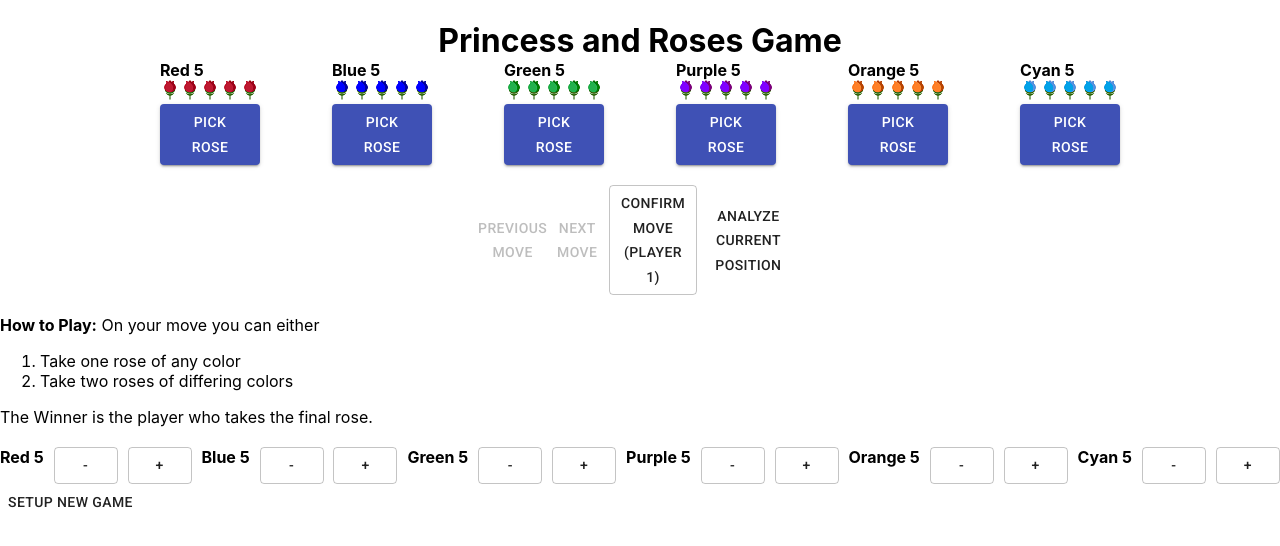
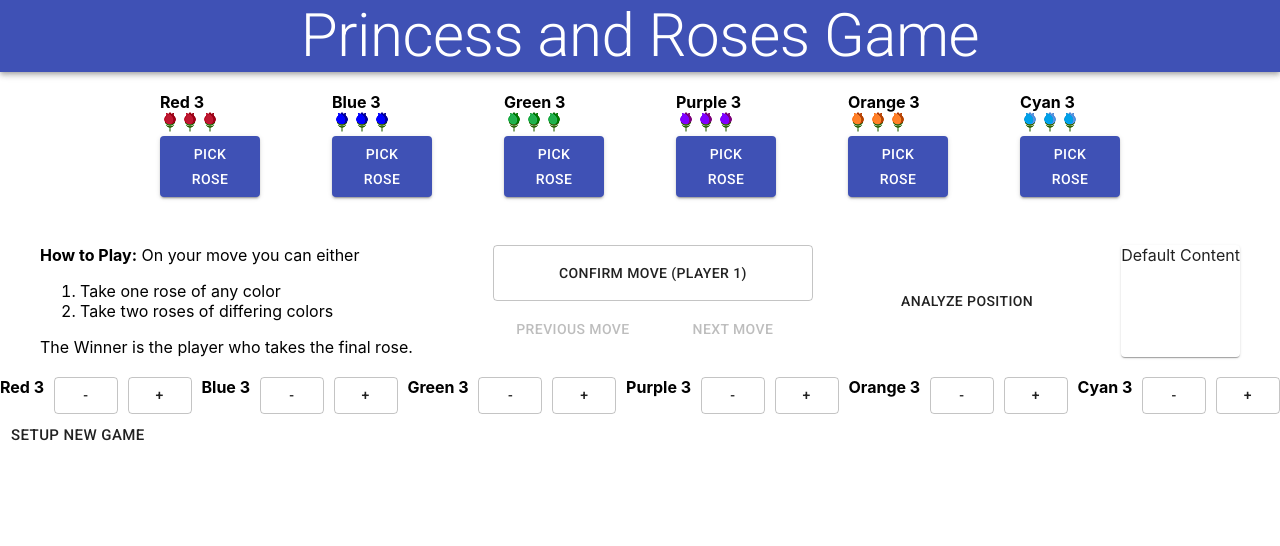
Before and after one commit to RyanGreyling2/Princess-Rose-Analysis, a React (Create React App) app: page / in a window 1280 px wide. Shown: the top 546 px of the page. Built offline with nearby package versions, Linux system fonts and the light colour scheme.

Commit message:
Styling
Made things look prettier. Added different display states for the Analysis button

```diff
--- a/src/App.css
+++ b/src/App.css
@@ -7,6 +7,18 @@ h1 {
 .bush {
   display: table;
   width: 100px;
+}
+
+.blank-line {
+  line-height: 20px;
+}
+
+.blank-line-thin {
+  line-height: 4px;
+}
+
+.blank-height {
+  height: 24px;
 }
 
 /* .bush-row1 {
@@ -35,30 +47,34 @@ h1 {
   justify-content: space-between;
 }
 
-.blank-line {
-  line-height: 20px;
+.picked-rose-arr {
+  height: 20px;
+}
+
+.flexbox-main {
+  display: flex;
+  flex-direction: row;
+  justify-content: space-around;
+}
+
+.rules {
+  text-align: left;
 }
 
 .update {
-  margin: auto;
   width: 25%;
 
   display: flex;
-  flex-direction: row;
+  flex-flow: row wrap;
 }
 
 .update-button {
   margin: auto;
-  width: 50%;
+  width: 100%;
 }
 
-.picked-rose-arr {
-  height: 20px;
-}
-
-.rules {
+.next-button {
   width: 50%;
-  text-align: left;
 }
 
 .setup {
--- a/src/App.tsx
+++ b/src/App.tsx
@@ -1,7 +1,5 @@
 import {useState, useEffect} from 'react';
 import './App.css';
-
-import { Button } from '@material-ui/core';
 
 import red from './Colors/red.png';
 import blue from './Colors/blue.png';
@@ -10,11 +8,21 @@ import cyan from './Colors/cyan.png';
 import purple from './Colors/purple.png';
 import orange from './Colors/orange.png';
 
+import { Button, Paper, AppBar, Typography } from '@material-ui/core';
+import { createStyles, makeStyles, Theme } from '@material-ui/core/styles';
+
 // Helper functions
 const capitalizeFirst = function(text: string) {
     return text.charAt(0).toUpperCase() + text.slice(1);
   }
 // End of Helper functions
+
+// Materials-UI Styles
+const useStyles = makeStyles((theme: Theme) => createStyles({
+  title: {
+    'justify-content': "center"
+  }
+}));
 
 // keys of img elements are computed as 'keyhead + color + arr_index'
 function RoseArray(count: number, color: string, keyhead: string) {// A row of rose images
@@ -97,7 +105,7 @@ function Bush(props: BushProps) {
           <b>{capitalizeFirst(props.color)} {props.count}</b>
         </div>
         <div className="bush-row1-cell">
-          {RoseArray(props.count, props.color, "state")}
+          {props.count === 0 ? <div className="blank-line blank-height">&nbsp;</div> : RoseArray(props.count, props.color, "state")}
         </div>
       </div>
       {isClicked
@@ -106,9 +114,10 @@ function Bush(props: BushProps) {
         ? <Button className="rose-button"  variant="outlined" disabled>{props.count === 0 ? "Empty" : "Colors Capped"}</Button>
         : <Button className="rose-button"  variant="contained" color="primary" onClick={() => gameUpdate(-1)}>Pick Rose</Button>
       }
+      <div className="blank-line-thin">&nbsp;</div>
       {isClicked
       ? RoseArray(1, props.color, "picked")
-      : <></>}
+      : <div className="blank-line blank-height">&nbsp;</div>}
     </div>
   );
 }
@@ -156,7 +165,7 @@ function GameSetup(props: {init: colorSet, setGameStateSetup: (init: colorSet) =
         setGameSetupCache(new_game_setup_cache);
       }}/>)}
     </div>
-    <Button onClick={() => {setIsConfirm(true); props.setGameStateSetup(game_setup_cache)}}>
+    <Button size='large' onClick={() => {setIsConfirm(true); props.setGameStateSetup(game_setup_cache)}}>
         {isConfirm ? "Updated!" : "Setup New Game"}
     </Button>
   </>
@@ -173,7 +182,7 @@ type colorSet = {
 };
 // Returns True if in winning position, false if in losing position
 // Also passes a callback to display optimal moves in the case of winning positions
-async function isWinning(game: number[], callback = (game: number[]) => {}) {
+async function isWinning(game: number[], callback = (result: boolean, game: number[]) => {}) {
   type cache = { [key: number] : string[] };
 
   let cache_loss: cache = {}; // Cache of positions known to be losing
@@ -203,9 +212,11 @@ async function isWinning(game: number[], callback = (game: number[]) => {}) {
     }
   }
 
-  async function isWinning_aux(game: number[], head=true, child=false) {
+  let best_move: number[] = [];
 
-  if (inCache(game, cache_loss)) { if (child) {callback(game)} return false;}
+  async function isWinning_aux(game: number[], head=true, child=false): Promise<boolean> {
+
+  if (inCache(game, cache_loss)) { if (child) {best_move = game; return false;}}
   if (getCacheIndex(game) > 18 && inCache(game, cache_win)) return true;
 
   if (game.includes(0)) {
@@ -226,7 +237,7 @@ async function isWinning(game: number[], callback = (game: number[]) => {}) {
         console.log("Losing Position: 5 colors or less");
         if (child) {
           console.log(game);
-          callback(game);
+          best_move = game;
         }
       }
       return false;
@@ -272,7 +283,7 @@ async function isWinning(game: number[], callback = (game: number[]) => {}) {
   if (child) {
     console.log("Losing Position child found as");
     console.log(game);
-    callback(game);
+    best_move = game;
   }
   if (head) {
     console.log("Losing Position");
@@ -285,7 +296,9 @@ async function isWinning(game: number[], callback = (game: number[]) => {}) {
 let result = await isWinning_aux(game);
   console.log(cache_loss);
   console.log(cache_win);
+  callback(result, best_move);
   return result;
+
 }
 
 
@@ -300,13 +313,15 @@ type colorSetBool = {
 
 // Main component
 function Game() {
+const classes = useStyles();
+
 let game_state_default: colorSet = {// Game State: Roses remaining on each Bush
-  red: 5,
-  blue: 5,
-  green: 5,
-  purple: 5,
-  orange: 5,
-  cyan: 5,
+  red: 3,
+  blue: 3,
+  green: 3,
+  purple: 3,
+  orange: 3,
+  cyan: 3,
 };
 let buffer_init: colorSet = {// Buffer to cache potential changes to Game State
   red: 0,
@@ -332,19 +347,20 @@ const [game_buffer, setGameBuffer] = useState(buffer_init); // buffer to cache p
 const [game_history, setGameHistory] = useState([game_state_init]); // history containing move history
 const [game_history_index, setGameHistoryIndex] = useState(0); // current index into game_history
 
+useEffect(() => { // handles changes to game_state_init
+  setGameHistory([game_state_init]);
+  setGameHistoryIndex(0);
+}, [game_state_init]);
+
 const [button_is_clicked, setButtonIsClicked] = useState(button_is_clicked_init);
 const [curr_player, setCurrPlayer] = useState(true);
 const [colorsCapped, setColorsCapped] = useState(false); // whether or not a player has already picked 2 colors for their move
 const [gameOver, setGameOver] = useState(false); // whether or not the game is over
 
-useEffect(() => { // handles changes to game_state_init
-  setGameHistory([game_state_init]);
-  setGameHistoryIndex(0);
-}, [game_state_init])
-
 useEffect(() => { // handle changes to game_history_index
   // update game_state
-  setGameState(game_history[game_history_index]);
+  let new_game_state = game_history[game_history_index];
+  setGameState(new_game_state);
 
   // cleanup
   setGameBuffer(buffer_init);
@@ -352,15 +368,61 @@ useEffect(() => { // handle changes to game_history_index
   setColorsCapped(false);
   setButtonIsClicked(button_is_clicked_init);
 
-  let remaining_roses = Object.values(game_state).reduce((acc,val) => acc+=val, 0);
-  if (remaining_roses === 0) setGameOver(true);
+  let remaining_roses = Object.values(new_game_state).reduce((acc,val) => acc+=val, 0);
+  if (remaining_roses === 0) {
+    setGameOver(true);
+  } else {
+    setGameOver(false);
+  }
 }, [game_history_index, game_history]);
+
+// Game Analysis States
+enum AnalysisStates {
+  Ready, Loading, Confirm
+};
+const [analysisProgress, setAnalysisProgress] = useState(AnalysisStates.Ready);
+const [analysisContent, setAnalysisContent] = useState("Default Content");
+
+const displayAnalysis = function(result: boolean, game: number[]) { // Handler for showing Game Analysis results
+  let content = "";
+  if (result) { // Winning Position
+    content = "Position is Winning";
+    if (game.length !== 0) {
+      content += " with Best Move" + JSON.stringify(game);
+    }
+  } else { // Losing Position
+    content = "Position is Losing";
+  }
+  setAnalysisProgress(AnalysisStates.Confirm);
+  setAnalysisContent(content);
+};
+
+const getAnalysisStateText = function(state: AnalysisStates) {
+  switch (state) {
+    case AnalysisStates.Ready:
+      return "Analyze Position";
+    case AnalysisStates.Loading:
+      return "Loading...";
+    case AnalysisStates.Confirm:
+      return "Analysis Complete!";
+  }
+}
+
+useEffect(() => { // After a delay, reset the Analysis button to a ready state
+  if (analysisProgress === AnalysisStates.Loading) {
+    isWinning(Object.values(game_state), displayAnalysis);
+  } else if (analysisProgress === AnalysisStates.Confirm) {
+    const timer = setTimeout(() => setAnalysisProgress(AnalysisStates.Ready), 2000);
+    return () => clearTimeout(timer);
+  }
+}, [analysisProgress]);
 
 let stateKeyArr  = Object.keys(game_state) as Array<keyof colorSet>;
 
 return (
   <>
-    <h1>Princess and Roses Game</h1>
+    <AppBar position="static"><Typography align="center" variant="h2">Princess and Roses Game</Typography></AppBar>
+    <div className="blank-line">&nbsp;</div>
     <div className="flexbox-bushes">{stateKeyArr.map((key) =>
       <Bush key={key} color={key} count={game_state[key]} colorsCapped={colorsCapped} isClicked={button_is_clicked[key]}
         gameUpdate={(change) => {
@@ -399,21 +461,15 @@ return (
 
     <div className="blank-line">&nbsp;</div>
 
+    <div className="flexbox-main">
+      <div className="rules"> <strong>How to Play:</strong> On your move you can either
+        <ol>
+          <li>Take one rose of any color</li>
+          <li>Take two roses of differing colors</li>
+        </ol>
+        The Winner is the player who takes the final rose.
+      </div>
       <div className="update">
-      {game_history_index !== 0 ?
-      <Button onClick={() => setGameHistoryIndex(game_history_index - 1)}>
-        Previous Move
-      </Button>
-    :  <Button disabled>
-        Previous Move
-      </Button>}
-      {game_history_index !== game_history.length-1 ?
-      <Button onClick={() => setGameHistoryIndex(game_history_index + 1)}>
-        Next Move
-      </Button>
-    : <Button disabled>
-        Next Move
-      </Button>}
         <Button className="update-button" variant="outlined" onClick={() => {
           // Add current game_state to history and increment index
           let new_index = game_history_index + 1;
@@ -425,15 +481,29 @@ return (
             : `Confirm Move (Player ${curr_player ? 1 : 2})`
           }
         </Button>
-      <Button onClick={() => {console.log("Beginning Analysis"); isWinning(Object.values(game_state))}}>Analyze Current Position</Button>
+        {game_history_index !== 0 ?
+        <Button className="next-button" onClick={() => setGameHistoryIndex(game_history_index - 1)}>
+          Previous Move
+        </Button>
+      :  <Button className="next-button" disabled>
+          Previous Move
+        </Button>}
+        {game_history_index !== game_history.length-1 ?
+        <Button className="next-button" onClick={() => setGameHistoryIndex(game_history_index + 1)}>
+          Next Move
+        </Button>
+      : <Button className="next-button" disabled>
+          Next Move
+        </Button>}
       </div>
-    <br/>
-    <div className="rules"> <strong>How to Play:</strong> On your move you can either
-      <ol>
-        <li>Take one rose of any color</li>
-        <li>Take two roses of differing colors</li>
-      </ol>
-      The Winner is the player who takes the final rose.
+
+      <Button onClick={() => {
+        console.log("Beginning Analysis");
+        setAnalysisProgress(AnalysisStates.Loading);
+        }}>
+        {getAnalysisStateText(analysisProgress)}
+      </Button>
+      <Paper>{analysisContent}</Paper>
     </div>
     <div className="blank-line">&nbsp;</div>
     <GameSetup init={game_state_init} setGameStateSetup={setGameStateSetup}/>
```
Lines whose indentation alone changed are shown as unchanged.
